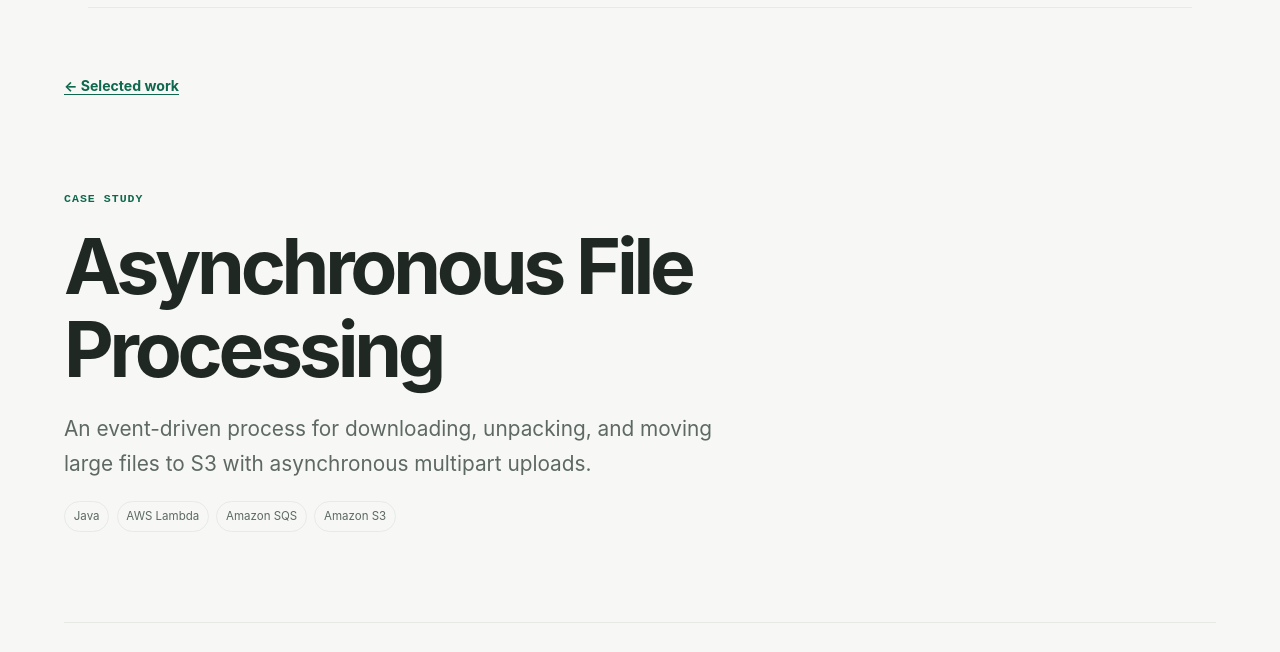
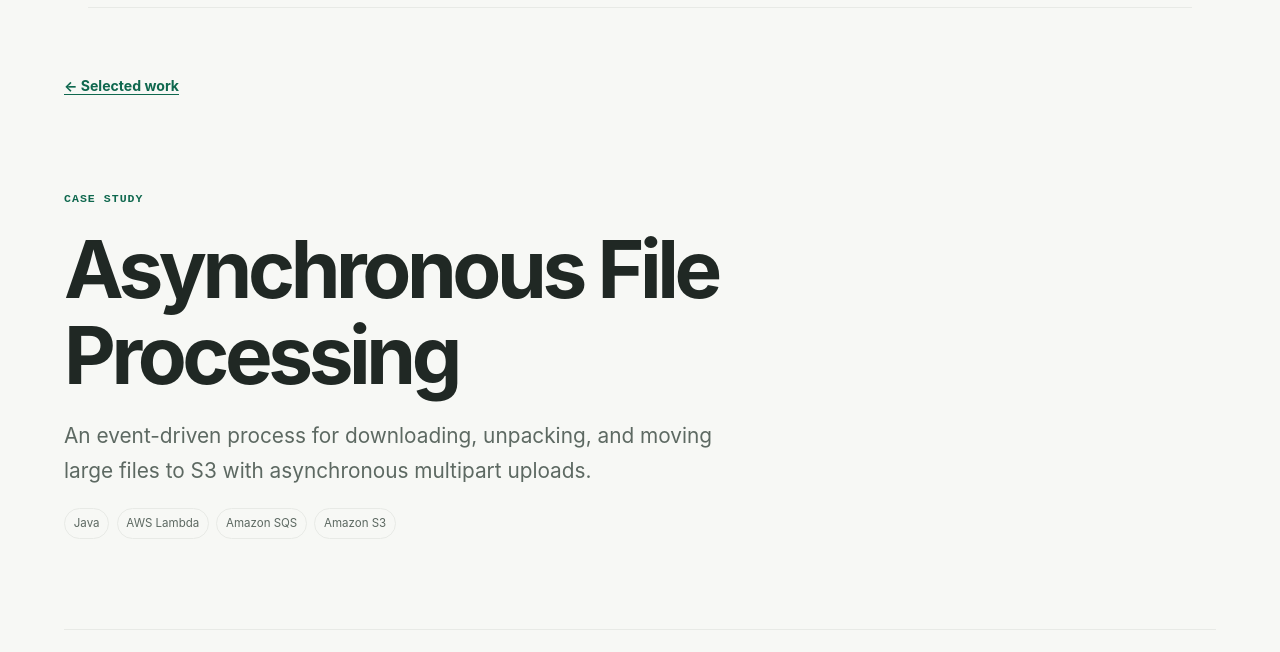
Before and after one commit to Pariram140/parirams-portfolio, an Astro site: page /parirams-portfolio/projects/asynchronous-file-processing in a window 1280 px wide. Shown: the part 84-736 px from the top of the page. Built offline with nearby package versions, Linux system fonts and the light colour scheme; Astro itself is replaced by a stand-in of ours.

```diff
--- a/src/styles/global.css
+++ b/src/styles/global.css
@@ -637,7 +637,7 @@
 .case-study-hero h1 {
   margin: 0;
   font-family: var(--font-heading);
-  font-size: clamp(2.6rem, 6vw, 5rem);
+  font-size: clamp(2rem, 8vw, 5rem);
   letter-spacing: -0.055em;
   line-height: 1.08;
 }
```
